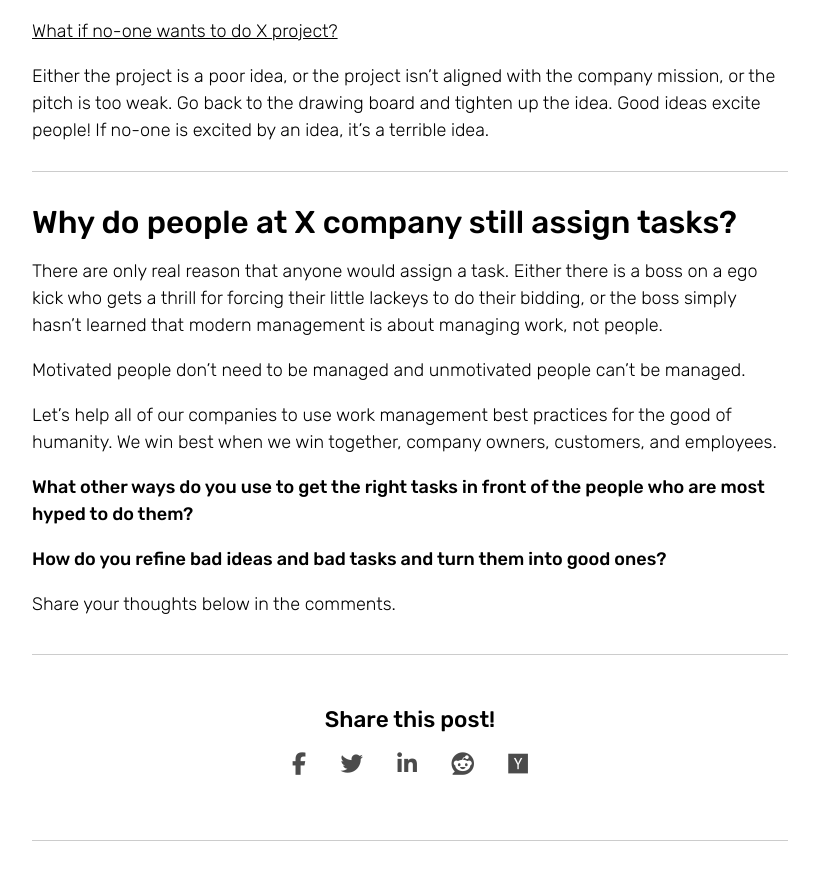
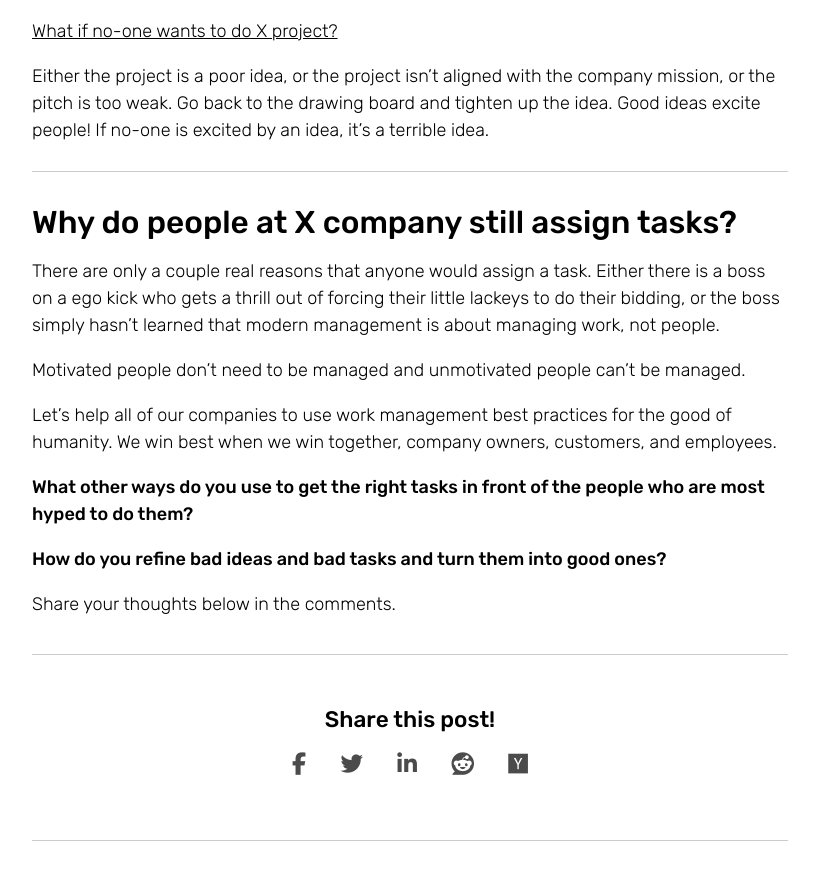
Before and after one commit to SilasReinagel/silasreinagel.github.io, a Jekyll site: the page built from _posts/2021-07-06-how-to-assign-tasks.md, in a window 1280 px wide and 900 px high, scrolled down 2273 px. Shown: the top 880 px of the window, without its empty margins (230-1049 px from the left). Built offline with Jekyll 4.4.1, drawn with Linux system fonts in a browser that asks for light colours; nearby versions of some CDN libraries; comment, search, counter and statistics services are not loaded.

Commit message:
Fixed typos

```diff
--- a/_posts/2021-07-06-how-to-assign-tasks.md
+++ b/_posts/2021-07-06-how-to-assign-tasks.md
@@ -66,7 +66,7 @@ Either the project is a poor idea, or the project isn't aligned with the company
 
 ## Why do people at X company still assign tasks?
 
-There are only real reason that anyone would assign a task. Either there is a boss on a ego kick who gets a thrill for forcing their little lackeys to do their bidding, or the boss simply hasn't learned that modern management is about managing work, not people.
+There are only a couple real reasons that anyone would assign a task. Either there is a boss on a ego kick who gets a thrill out of forcing their little lackeys to do their bidding, or the boss simply hasn't learned that modern management is about managing work, not people.
 
 Motivated people don't need to be managed and unmotivated people can't be managed.
 
```
